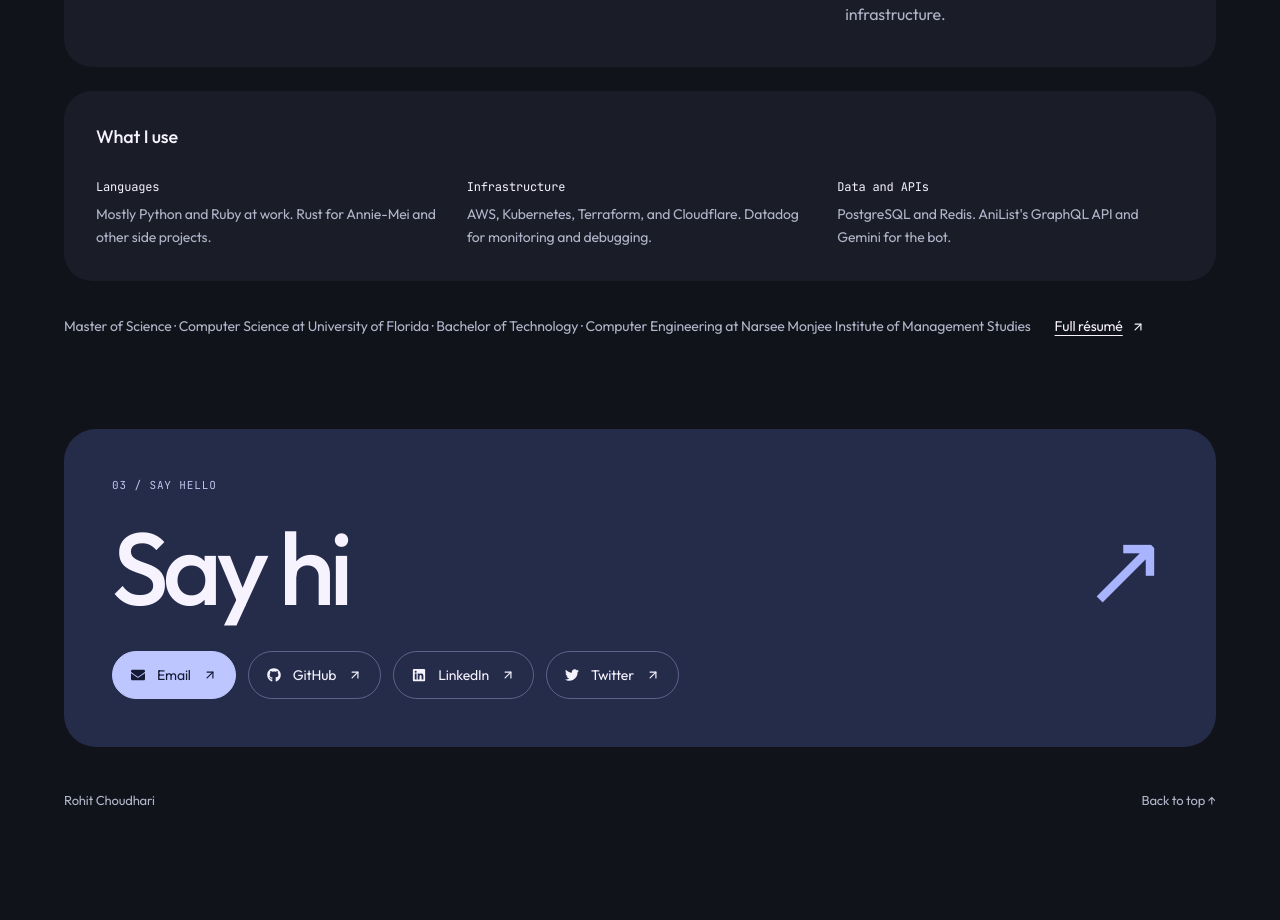
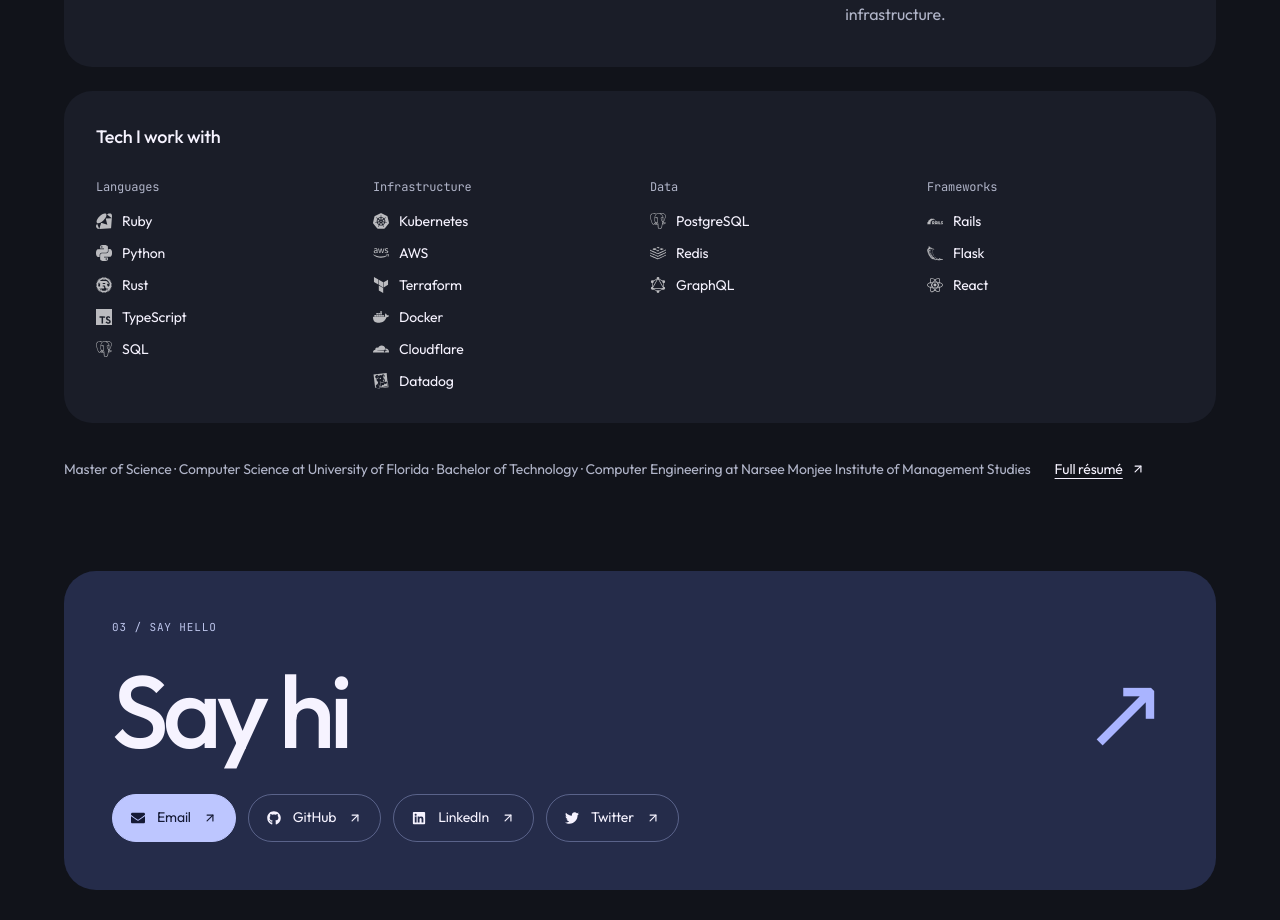
Before and after one commit to InfernapeXavier/InfernapeXavier.github.io, a Next.js app: page / in a window 1280 px wide. Shown: the part 2140-3060 px from the top of the page. Before the commit the page ends 2995 px from the top, so only its background shows below. Built offline with nearby package versions, Linux system fonts and the light colour scheme.

Commit message:
fix(home): restore technology icon skills grid
Amp-Thread-ID: https://ampcode.com/threads/T-01a14c07-da29-7310-b8ab-fd409417c6c2
Co-authored-by: Amp <amp@ampcode.com>

```diff
--- a/src/components/Skills.tsx
+++ b/src/components/Skills.tsx
@@ -1,37 +1,96 @@
-const skillCategories = [
+"use client";
+
+import { useTheme } from "@/contexts/ThemeContext";
+
+interface Skill {
+  name: string;
+  icon: string;
+}
+
+interface SkillCategory {
+  name: string;
+  skills: Skill[];
+}
+
+const skillCategories: SkillCategory[] = [
   {
     name: "Languages",
-    description:
-      "Mostly Python and Ruby at work. Rust for Annie-Mei and other side projects.",
+    skills: [
+      { name: "Ruby", icon: "/skills/ruby.svg" },
+      { name: "Python", icon: "/skills/python.svg" },
+      { name: "Rust", icon: "/skills/rust.svg" },
+      { name: "TypeScript", icon: "/skills/typescript.svg" },
+      { name: "SQL", icon: "/skills/postgresql.svg" },
+    ],
   },
   {
     name: "Infrastructure",
-    description:
-      "AWS, Kubernetes, Terraform, and Cloudflare. Datadog for monitoring and debugging.",
+    skills: [
+      { name: "Kubernetes", icon: "/skills/kubernetes.svg" },
+      { name: "AWS", icon: "/skills/aws.svg" },
+      { name: "Terraform", icon: "/skills/terraform.svg" },
+      { name: "Docker", icon: "/skills/docker.svg" },
+      { name: "Cloudflare", icon: "/skills/cloudflare.svg" },
+      { name: "Datadog", icon: "/skills/datadog.svg" },
+    ],
   },
   {
-    name: "Data and APIs",
-    description:
-      "PostgreSQL and Redis. AniList's GraphQL API and Gemini for the bot.",
+    name: "Data",
+    skills: [
+      { name: "PostgreSQL", icon: "/skills/postgresql.svg" },
+      { name: "Redis", icon: "/skills/redis.svg" },
+      { name: "GraphQL", icon: "/skills/graphql.svg" },
+    ],
+  },
+  {
+    name: "Frameworks",
+    skills: [
+      { name: "Rails", icon: "/skills/rails.svg" },
+      { name: "Flask", icon: "/skills/flask.svg" },
+      { name: "React", icon: "/skills/react.svg" },
+    ],
   },
 ];
 
 export default function Skills() {
+  const { isDark } = useTheme();
+
   return (
     <div className="rounded-[28px] bg-theme-surface p-6 md:p-8">
-      <h3 className="text-lg font-medium text-theme-text mb-7">What I use</h3>
-      <dl className="grid gap-6 md:grid-cols-3">
+      <h3 className="text-lg font-medium text-theme-text mb-7">
+        Tech I work with
+      </h3>
+      <div className="grid grid-cols-2 gap-x-5 gap-y-8 md:grid-cols-4">
         {skillCategories.map((category) => (
           <div key={category.name}>
-            <dt className="text-xs font-mono text-theme-text mb-2">
+            <h4 className="text-xs font-mono text-theme-subtle mb-4">
               {category.name}
-            </dt>
-            <dd className="text-sm leading-relaxed text-theme-subtle">
-              {category.description}
-            </dd>
+            </h4>
+            <ul className="space-y-3">
+              {category.skills.map((skill) => (
+                <li
+                  key={skill.name}
+                  className="text-theme-text text-sm flex items-center gap-2.5"
+                >
+                  {/* eslint-disable-next-line @next/next/no-img-element */}
+                  <img
+                    src={skill.icon}
+                    alt=""
+                    width={16}
+                    height={16}
+                    className={`${
+                      isDark
+                        ? "brightness-0 invert opacity-70"
+                        : "brightness-50 opacity-80"
+                    }`}
+                  />
+                  <span>{skill.name}</span>
+                </li>
+              ))}
+            </ul>
           </div>
         ))}
-      </dl>
+      </div>
     </div>
   );
 }
```
